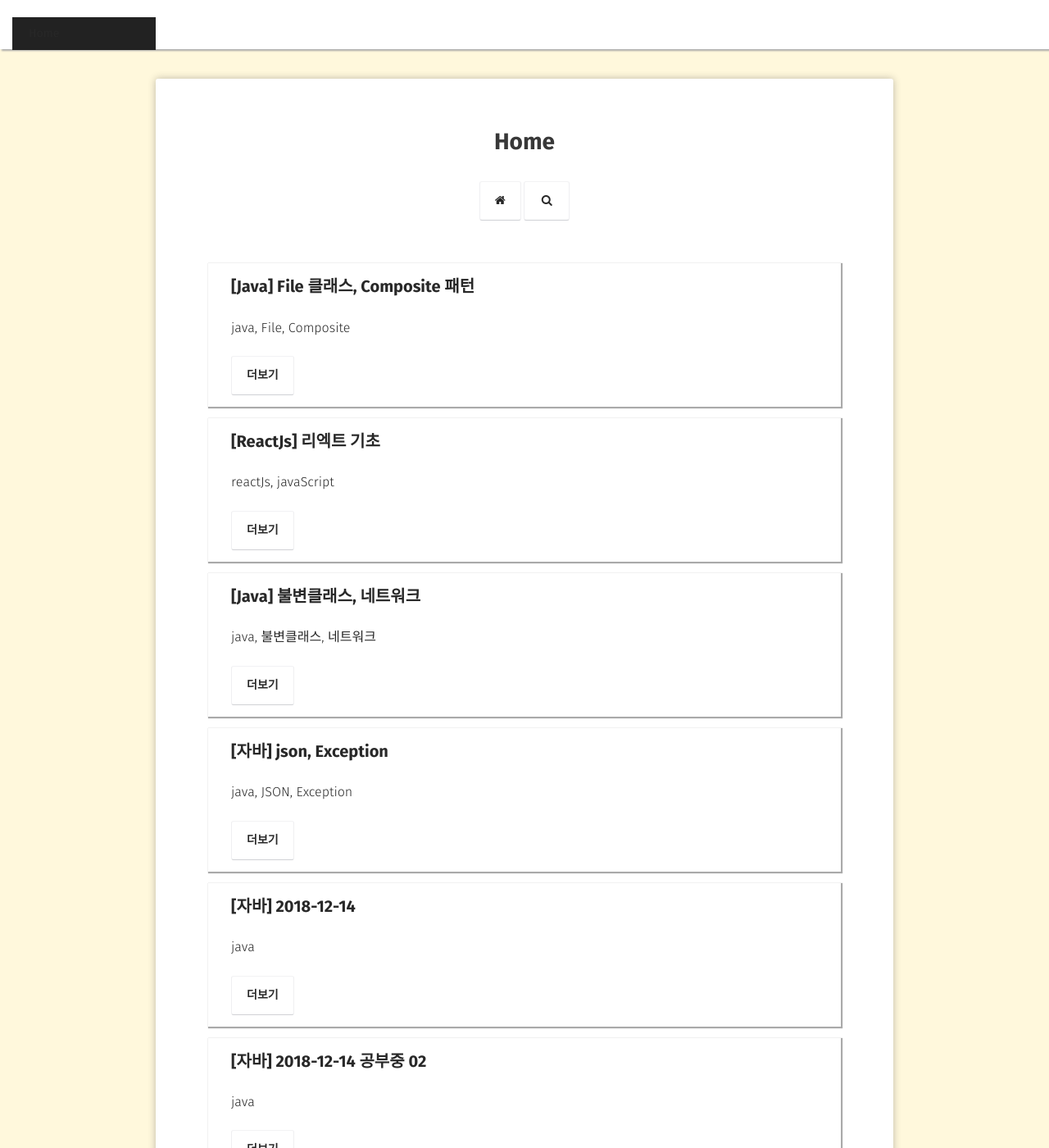
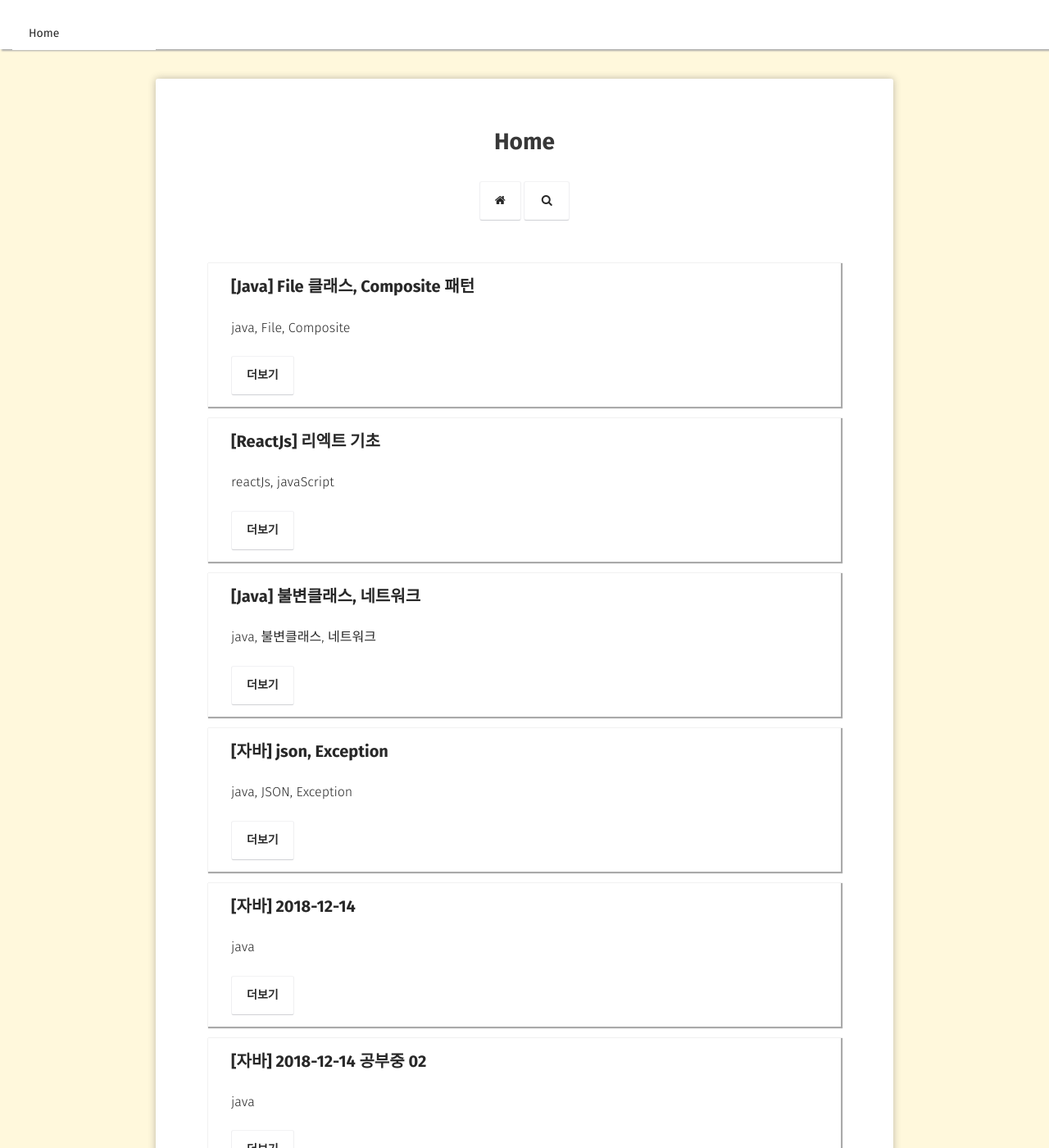
Before and after one commit to choiwono/choiwono.github.io, a Jekyll site: the page built from index.html, in a window 1280 px wide and 1400 px high. Shown: the whole window at 82% size. Built offline with Jekyll 4.4.1, drawn with Linux system fonts in a browser that asks for light colours; some web fonts are replaced.

Commit message:
Update nav.scss

```diff
--- a/_sass/nav.scss
+++ b/_sass/nav.scss
@@ -37,7 +37,7 @@
 	button:hover,
 	button.dl-active,
 	ul {
-		background: #fff;
+		background: #aaa;
 	}
 	button:after {
 		content: '';
@@ -360,7 +360,7 @@ All this is done for any sub-level being entered.
 .dl-menuwrapper button:hover,
 .dl-menuwrapper button.dl-active,
 .dl-menuwrapper ul {
-	background: $comp-color;
+	background: $white;
 }
 // Fix for IE
 .dl-menu li {
```
